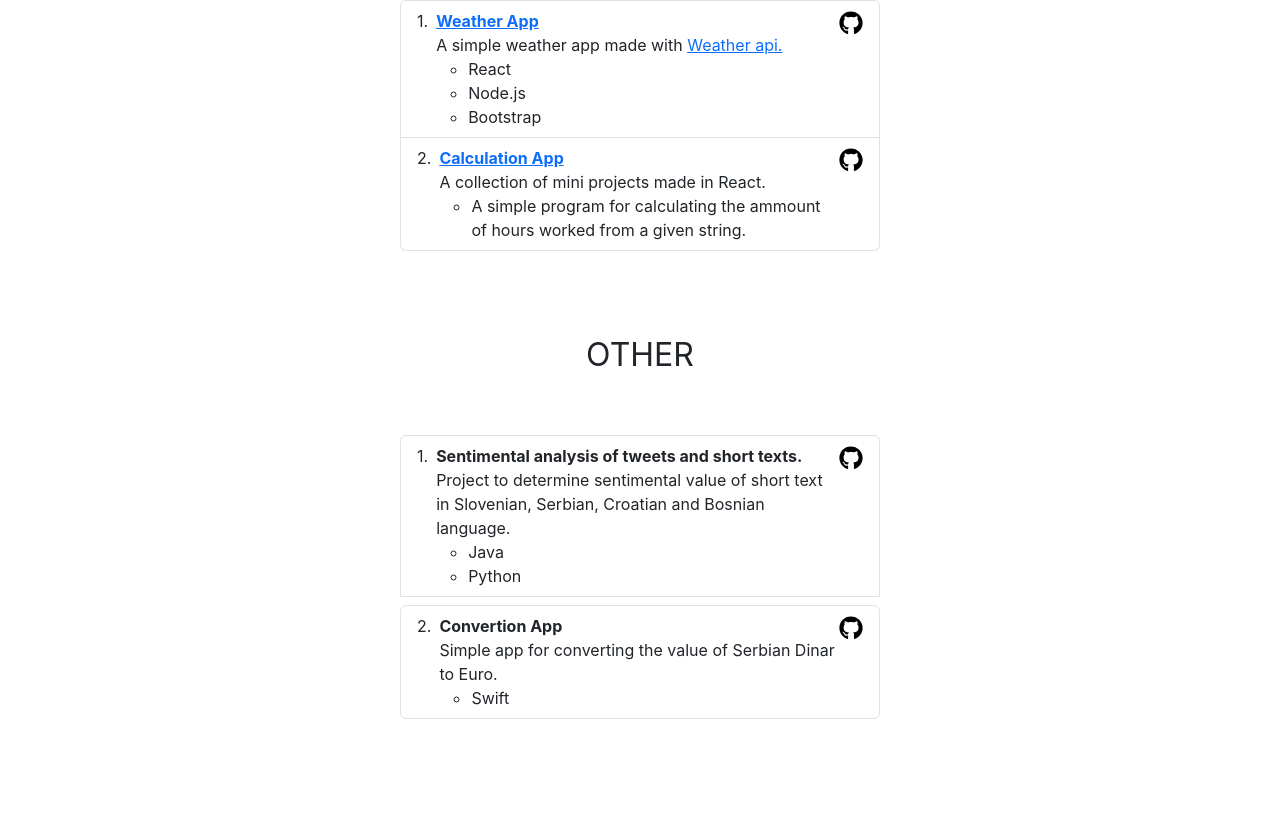
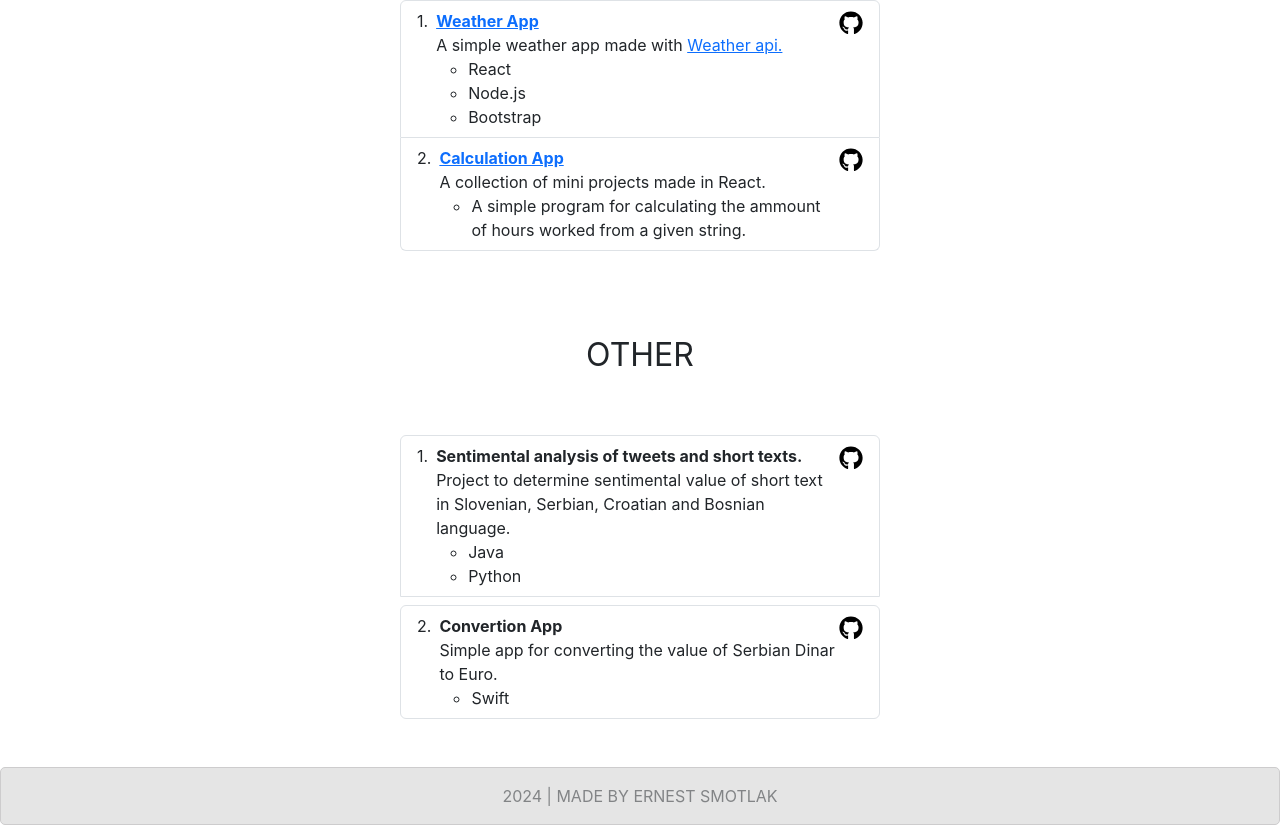
Before and after one commit to ernestsmotlak/portfolio, a React (Create React App) app: page / in a window 1280 px wide. Shown: the part 3027-3852 px from the top of the page. Before the commit the page ends 3794 px from the top, so only its background shows below. Built offline with nearby package versions, Linux system fonts and the light colour scheme.

Commit message:
Ish-finished the footer.
Signed-off-by: ernestsmotlak <ernestsmotlak@gmail.com>

```diff
--- a/src/App.js
+++ b/src/App.js
@@ -1,6 +1,7 @@
 import "./App.css";
 import Navbar from "./Mobile/Navbar";
 import Description from "./Web/Description";
+import Footer from "./Web/Footer";
 import HorizontalGrid from "./Web/HorizontalGrid";
 import MyWork from "./Web/MyWork";
 import Projects from "./Web/Projects";
@@ -13,8 +14,9 @@ function App() {
       <Navbar />
       <VerticalGrid />
       <HorizontalGrid />
-      <MyWork/>
+      <MyWork />
       <Projects />
+      <Footer/>
     </div>
   );
 }
--- a/src/Web/Footer.js
+++ b/src/Web/Footer.js
@@ -0,0 +1,29 @@
+import React from "react";
+import { FaGithub } from "react-icons/fa";
+
+const Footer = () => {
+  return (
+    <div>
+      <div
+        className="text-center p-3"
+        // style={{ backgroundColor: '#e5e5e5' }}
+        style={{
+          backgroundColor: "#e5e5e5",
+          borderColor: "#cdcccd",
+          borderWidth: "1px",
+          borderStyle: "solid",
+          borderRadius: "5px",
+        }}
+      >
+       <div style={{opacity: '0.5'}}>
+       2024 | MADE BY ERNEST SMOTLAK
+       </div>
+        {/* <a href="https://github.com/ernestsmotlak/portfolio">
+          <FaGithub className="fs-4 text-black" />
+        </a> */}
+      </div>
+    </div>
+  );
+};
+
+export default Footer;
```
